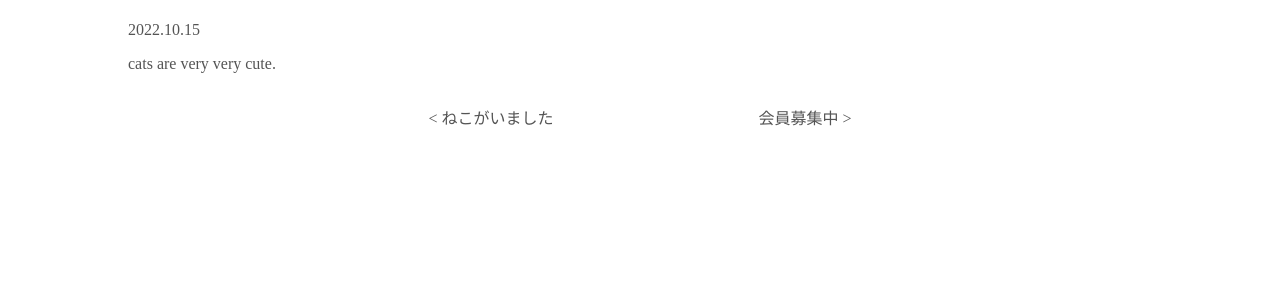
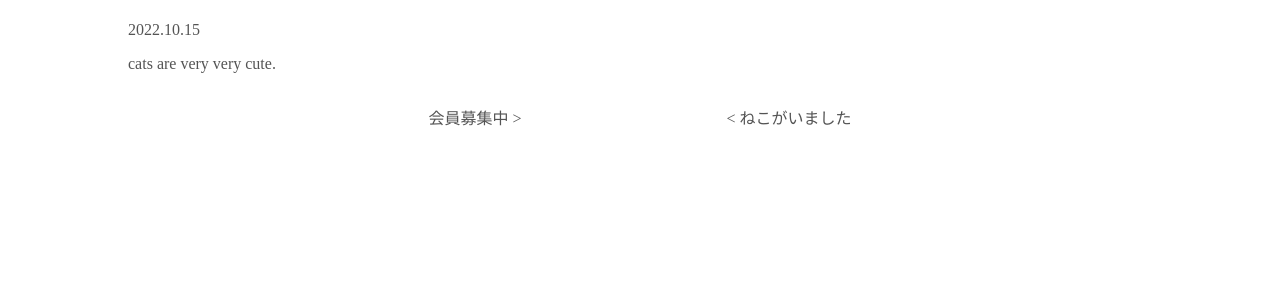
Before and after one commit to n0cti1ucent/test-site, a Jekyll site: the page built from _posts/2022-10-15-cat.md, in a window 1280 px wide. Shown: the part 131-431 px from the top of the page. Built offline with Jekyll 4.4.1, drawn with Linux system fonts in a browser that asks for light colours.

Commit message:
adjust post view

```diff
--- a/_layouts/post.html
+++ b/_layouts/post.html
@@ -41,15 +41,15 @@
             <!-- 前後のページへのリンクを表示したい -->
             <div class="pager">
 
+                {% if page.previous %}
+                <p class="pager__item--prev">
+                    <a href="{{ page.previous.url | relative_url }}">{{ page.previous.title }} &gt;</a>
+                </p>
+                {% endif %}
+
                 {% if page.next %}
                 <p class="pager__item--next">
                     <a href="{{ page.next.url | relative_url }}">&lt; {{ page.next.title }}</a>
-                </p>
-                {% endif %}
-
-                {% if page.previous %}
-                <p class="pager__item--prev">
-                    <a href="{{ page.previous.url | relative_url }}">{{ page.previous.title }} &gt;</a>
                 </p>
                 {% endif %}
 
--- a/assets/css/news.css
+++ b/assets/css/news.css
@@ -1,6 +1,7 @@
 body {
     margin: 0%;
     box-sizing: border-box;
+    font-family: 'Kosugi Maru', "Arial Rounded Mt", serif;
 }
 
 /*h1 {
@@ -73,6 +74,11 @@ li {
     text-decoration: none;
     transition: background-clor .25s;
 }
+
+.headline-entry a {
+    color: var(--color-primary-contrast);
+}
+
 
 .final-child {
     border-top: 1px solid #ddd;
--- a/assets/css/post.css
+++ b/assets/css/post.css
@@ -19,17 +19,11 @@ body {
     color: rgb(var(--color-secondary-contrast-rgb), 0.7);
 }
 
-.pager__item--next {
+.pager__item--prev {
     margin-right: 10%;
     margin-left: auto;
 }
-.pager__item--prev {
+.pager__item--next {
     margin-left: 10%;
     margin-right: auto;
 }
-
-/*#footer {
-    position: absolute;
-    bottom: 0;
-    width: 100%;
-}*/
--- a/assets/js/page-top.js
+++ b/assets/js/page-top.js
@@ -42,7 +42,7 @@ $('#page-top').click(function () {
     return false;//リンク自体の無効化
 });
 
-
+//footer 高さが十分でない場合でも底に配置
 $(function(){
   var $ftr = $('#footer');
   if( window.innerHeight > $ftr.offset().top + $ftr.outerHeight() ){
```
